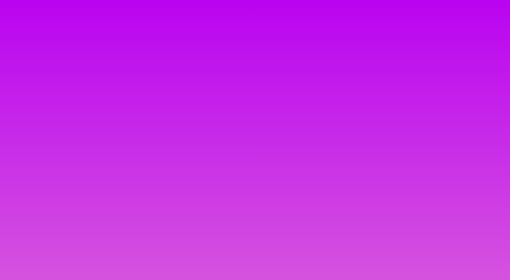
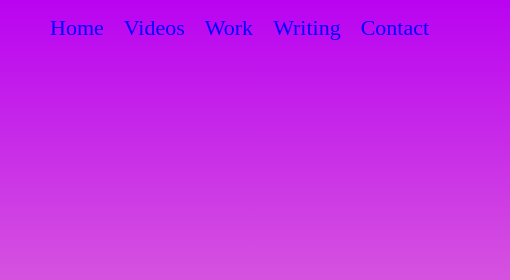
Before and after one commit to snow13489/TBL, a plain HTML site: page index.html in a window 1280 px wide. Shown: the top 280 px of the page, 0-510 px from the left. Drawn offline with Linux system fonts and the light colour scheme.

Commit message:
Add files via upload

```diff
--- a/index.html
+++ b/index.html
@@ -4,6 +4,14 @@
         <link rel="stylesheet" href="style.css">
     </head>
     <body>
+        <ul class="menu">
+         <li class="links">Home</li>
+         <li class="links">Videos</li>
+         <li class="links">Work</li>
+         <li class="links">Writing</li>
+         <li class="links">Contact</li>
+
+        </ul>
         <section id="bio">
             <img src="https://www.w3.org/2016/10/tbl.jpeg" id="tbl" >
             <h3> Hi! I am Tim Berners-Lee</h3>
--- a/style.css
+++ b/style.css
@@ -13,6 +13,7 @@ margin: 0px;
     background: linear-gradient(rgb(186, 3, 241) 0%, rgb(235, 145, 209) 100%);
     width: 100%;
     height: 500px;
+    z-index: 9 ;
 }
 #timbl{
     width: 90%;
@@ -24,3 +25,23 @@ margin: 0px;
     background-color: black;
     margin: 5px auto;
 }
+.menu{
+    list-style: none;
+    position: fixed;
+    margin-top: 10px;
+    margin-right: 30px;
+    z-index: 10;
+    cursor: pointer;
+}
+.links{
+    color: blue;
+    float:left;
+    padding-top: 5px;
+    padding-bottom: 5px;
+    padding-left: 10px;
+    padding-right: 10px;
+    font-size: 22px;
+}
+.links:hover{
+    background-color: aqua;
+}
```
